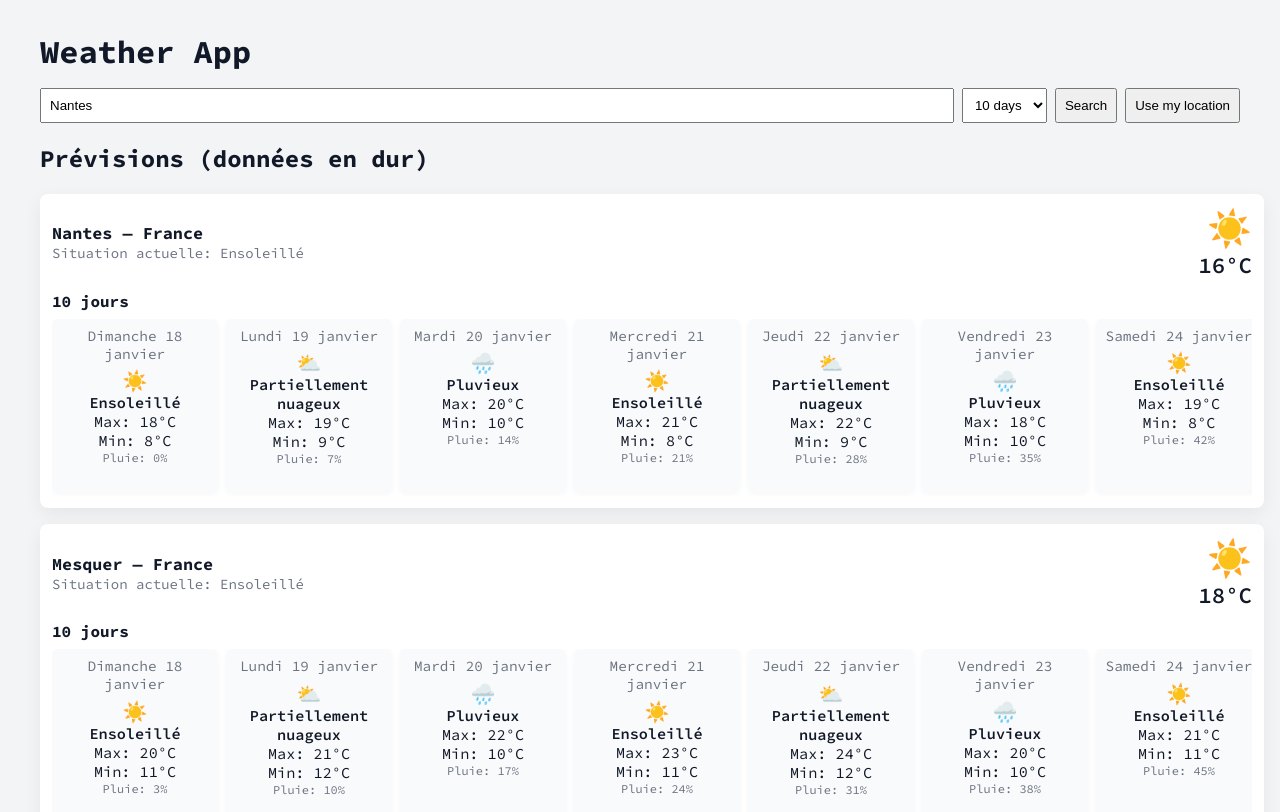
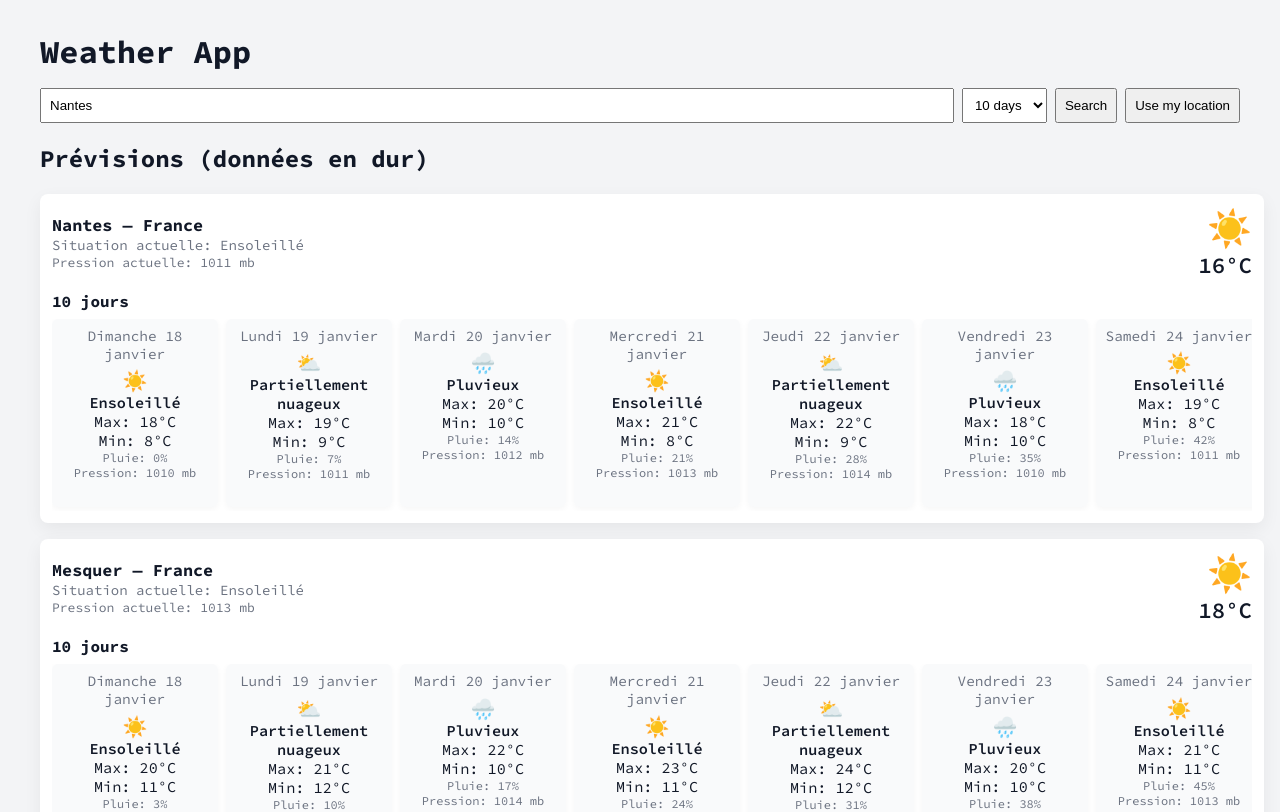
Before and after one commit to ctaque/weather-app-challenge, a React (Vite) app: page / in a window 1280 px wide. Shown: the top 812 px of the page. Built offline with nearby package versions, Linux system fonts and the light colour scheme.

Commit message:
pression

```diff
--- a/src/components/Weather.tsx
+++ b/src/components/Weather.tsx
@@ -8,9 +8,7 @@ type Props = {
 
 function formatDate(dateStr: string) {
   try {
-    // dateStr comes from WeatherAPI as "YYYY-MM-DD"
     const formatted = format(new Date(dateStr), 'EEEE d MMMM', { locale: fr })
-    // Capitalize first letter to match "Dimanche 18 janvier"
     return formatted.charAt(0).toUpperCase() + formatted.slice(1)
   } catch {
     return dateStr
@@ -33,8 +31,15 @@ export default function WeatherDisplay({ data }: Props) {
         <div>
           <div className="temp">{current.temp_c}°C / {current.temp_f}°F</div>
           <div>{current.condition.text}</div>
-          <div>Humidity: {current.humidity}%</div>
-          <div>Wind: {current.wind_kph} kph</div>
+          <div>Humidité: {current.humidity}%</div>
+          <div>Vent: {current.wind_kph} kph</div>
+
+          {/* Pression actuelle (WeatherAPI fournit current.pressure_mb / pressure_in) */}
+          {typeof current.pressure_mb !== 'undefined' ? (
+            <div>Pression: {current.pressure_mb} mb ({current.pressure_in} in)</div>
+          ) : (
+            <div>Pression: —</div>
+          )}
         </div>
       </div>
 
@@ -49,6 +54,14 @@ export default function WeatherDisplay({ data }: Props) {
                 <div>{day.day.condition.text}</div>
                 <div>Max: {day.day.maxtemp_c}°C Min: {day.day.mintemp_c}°C</div>
                 <div>Chance of rain: {day.day.daily_chance_of_rain}%</div>
+
+                {/* Pression journalière si disponible dans la réponse */}
+                {day.day && (typeof day.day.pressure_mb !== 'undefined' || typeof day.day.pressure_in !== 'undefined') ? (
+                  <div>
+                    Pression: {day.day.pressure_mb ? `${day.day.pressure_mb} mb` : '—'}
+                    {day.day.pressure_in ? ` (${day.day.pressure_in} in)` : ''}
+                  </div>
+                ) : null}
               </div>
             ))}
           </div>
--- a/src/components/WeatherGrid.tsx
+++ b/src/components/WeatherGrid.tsx
@@ -11,6 +11,7 @@ type CityForecast = {
     humidity: number
     wind_kph: number
     emoji: string
+    pressure_mb: number
   }
   forecast: {
     forecastday: Array<{
@@ -20,6 +21,7 @@ type CityForecast = {
         mintemp_c: number
         condition: { text: string; emoji: string }
         daily_chance_of_rain: number
+        pressure_mb: number
       }
     }>
   }
@@ -34,9 +36,12 @@ function formatDate(dateStr: string) {
   }
 }
 
-// Génère des prévisions "en dur" (déterministes) pour 10 jours à partir d'aujourd'hui
+// Génère des prévisions "en dur" (déterministes) pour 10 jours à partir d'aujourd'hui,
+// avec valeurs de pression aussi (exprimées en mb) pour montrer l'affichage.
 function makeForecastForCity(cityIndex: number, cityName: string): CityForecast {
   const today = new Date()
+  const basePressure = 1010 + cityIndex * 2 // base différente par ville
+
   const forecastday = Array.from({ length: 10 }).map((_, i) => {
     const base = 10 + cityIndex * 2
     const maxtemp_c = Math.round(base + 8 + (i % 5))
@@ -49,24 +54,31 @@ function makeForecastForCity(cityIndex: number, cityName: string): CityForecast
     ][i % 3]
     const date = addDays(today, i)
     const dateStr = date.toISOString().slice(0, 10)
+
+    // Pression journalière générée (déterministe)
+    const pressure_mb = basePressure + (i % 5) - Math.floor(cityIndex / 2)
+
     return {
       date: dateStr,
       day: {
         maxtemp_c,
         mintemp_c,
         condition: { text: cond[0], emoji: cond[1] },
-        daily_chance_of_rain: chance
+        daily_chance_of_rain: chance,
+        pressure_mb
       }
     }
   })
 
+  const currentPressure = basePressure + 1 // pression actuelle proche de la base
   const current = {
     temp_c: forecastday[0].day.maxtemp_c - 2,
     temp_f: Math.round((forecastday[0].day.maxtemp_c - 2) * 9 / 5 + 32),
     condition_text: forecastday[0].day.condition.text,
     humidity: 60,
     wind_kph: 15 + cityIndex * 3,
-    emoji: forecastday[0].day.condition.emoji
+    emoji: forecastday[0].day.condition.emoji,
+    pressure_mb: currentPressure
   }
 
   return {
@@ -96,6 +108,9 @@ export default function WeatherGrid() {
                 <div style={{ color: '#6b7280', fontSize: 14 }}>
                   Situation actuelle: {data.current.condition_text}
                 </div>
+                <div style={{ color: '#6b7280', fontSize: 13 }}>
+                  Pression actuelle: {data.current.pressure_mb} mb
+                </div>
               </div>
               <div style={{ textAlign: 'right' }}>
                 <div style={{ fontSize: 36 }}>{data.current.emoji}</div>
@@ -114,6 +129,7 @@ export default function WeatherGrid() {
                     <div>Max: {day.day.maxtemp_c}°C</div>
                     <div>Min: {day.day.mintemp_c}°C</div>
                     <div style={{ color: '#6b7280', fontSize: 12 }}>Pluie: {day.day.daily_chance_of_rain}%</div>
+                    <div style={{ color: '#6b7280', fontSize: 12 }}>Pression: {day.day.pressure_mb} mb</div>
                   </div>
                 ))}
               </div>
```
